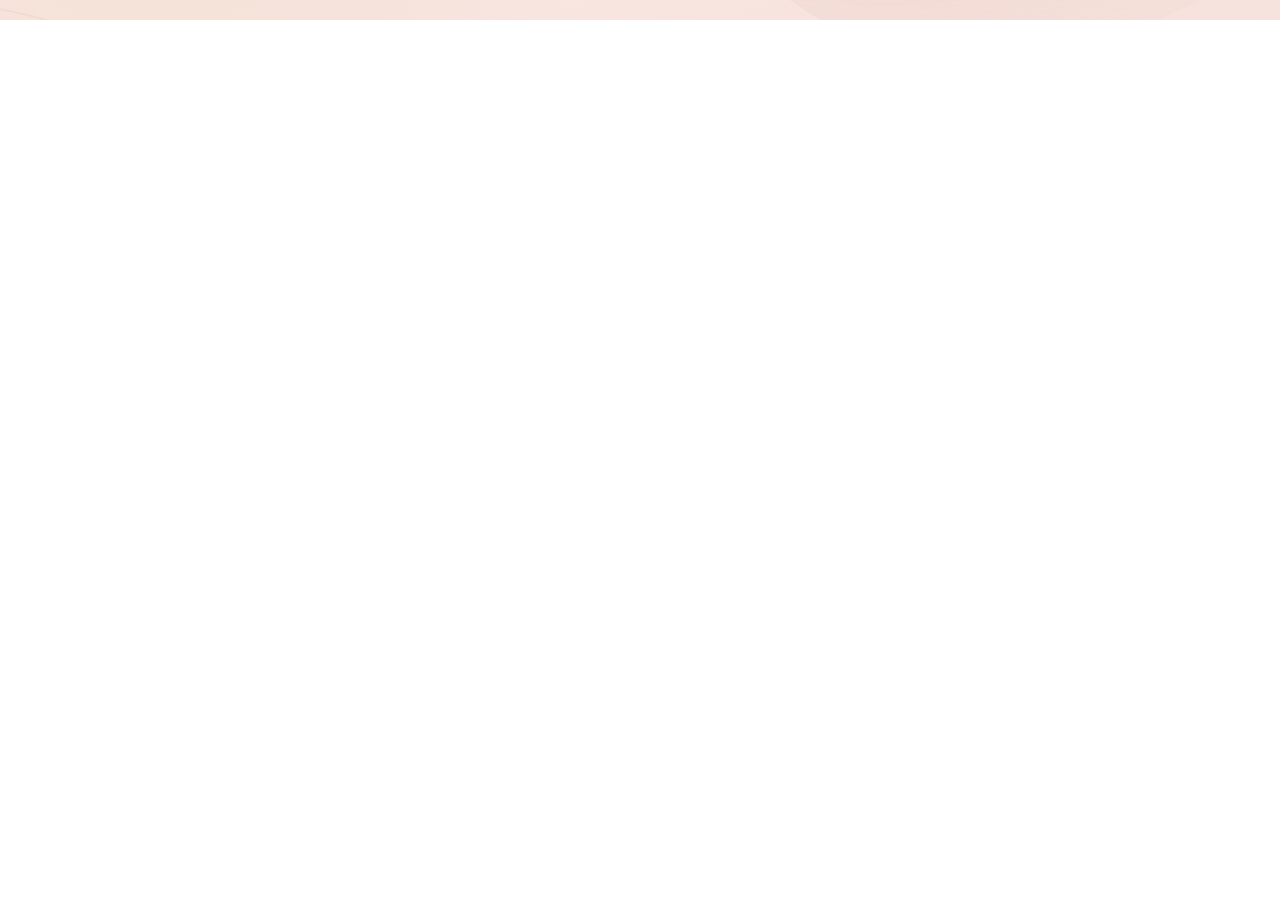
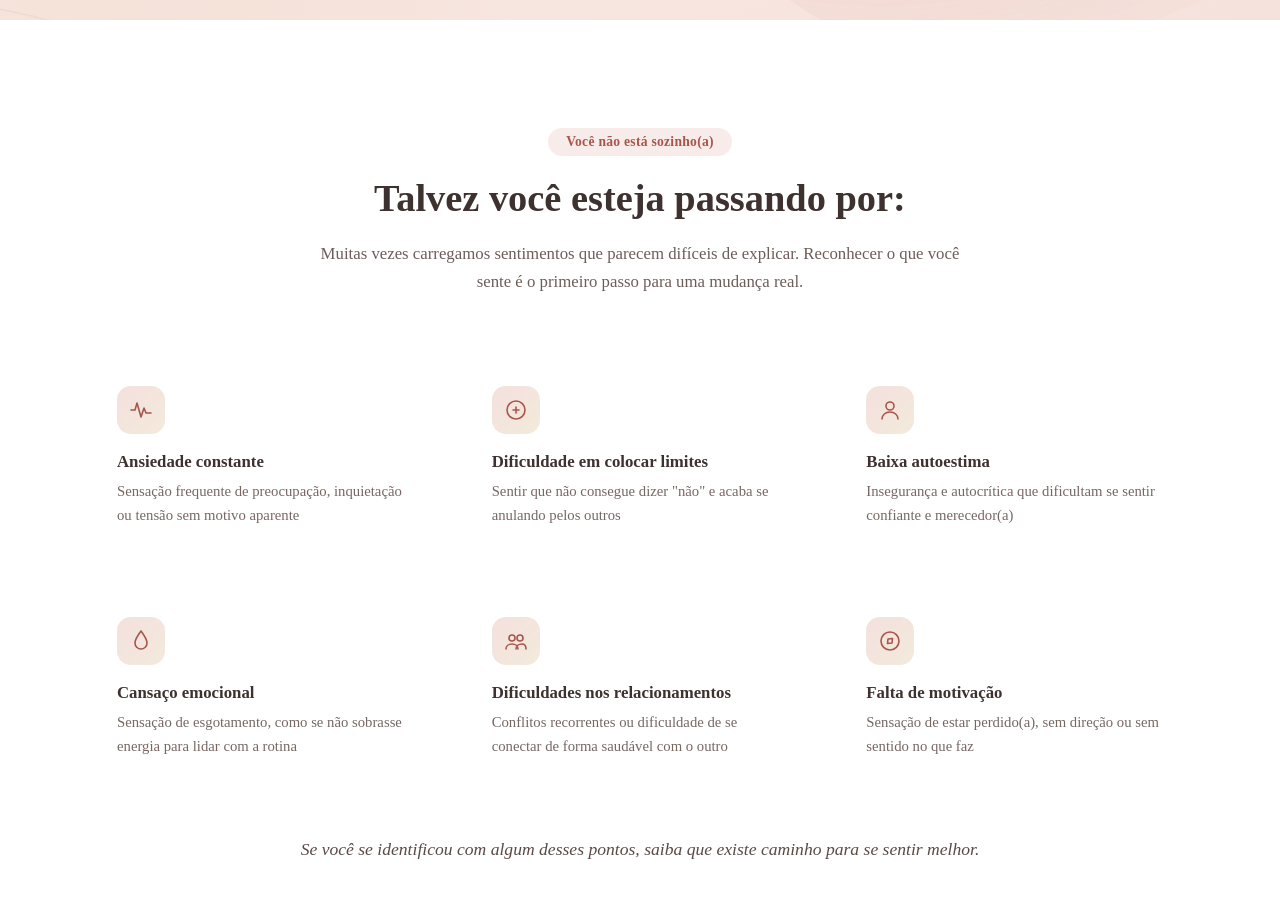
Before and after one commit to Jg4lves/psi, an Angular app: page / in a window 1280 px wide. Shown: the part 780-1678 px from the top of the page. Before the commit the page ends 816 px from the top, so only its background shows below. Built offline with nearby package versions, Linux system fonts and the light colour scheme.

Commit message:
feat: add identificacao section

```diff
--- a/src/app/app.html
+++ b/src/app/app.html
@@ -1,4 +1,5 @@
 <app-background></app-background>
 <div class="page-content">
     <hero></hero>
+    <app-identificacao></app-identificacao>
 </div>
--- a/src/app/app.ts
+++ b/src/app/app.ts
@@ -1,12 +1,12 @@
 import { Component, signal } from '@angular/core';
-import { RouterOutlet } from '@angular/router';
 import { Hero } from './hero/hero';
 import { Background } from './shared/background/background';
+import { Identificacao } from './identificacao/identificacao';
 
 @Component({
   selector: 'app-root',
   standalone: true,
-  imports: [Hero, Background],
+  imports: [Hero, Background, Identificacao],
   templateUrl: './app.html',
   styleUrl: './app.css'
 })
--- /dev/null
+++ b/src/app/identificacao/identificacao.css
@@ -0,0 +1,136 @@
+.identification-section {
+  position: relative;
+  z-index: 1;
+  padding: 100px 24px;
+}
+
+.identification-container {
+  max-width: 1100px;
+  margin: 0 auto;
+}
+
+.identification-header {
+  text-align: center;
+  max-width: 640px;
+  margin: 0 auto 56px;
+}
+
+.section-badge {
+  display: inline-block;
+  padding: 6px 18px;
+  border-radius: 999px;
+  background: rgba(227, 178, 172, 0.25);
+  color: #a8564c;
+  font-size: 0.85rem;
+  font-weight: 600;
+  letter-spacing: 0.02em;
+  margin-bottom: 18px;
+}
+
+.identification-title {
+  font-size: clamp(1.8rem, 3vw, 2.6rem);
+  color: #3d3230;
+  font-weight: 600;
+  line-height: 1.3;
+  margin: 0 0 16px;
+}
+
+.identification-subtitle {
+  font-size: 1.05rem;
+  color: #6b5d59;
+  line-height: 1.7;
+  margin: 0;
+}
+
+.pain-grid {
+  display: grid;
+  grid-template-columns: repeat(3, 1fr);
+  gap: 24px;
+}
+
+@media (max-width: 900px) {
+  .pain-grid {
+    grid-template-columns: repeat(2, 1fr);
+  }
+}
+
+@media (max-width: 600px) {
+  .pain-grid {
+    grid-template-columns: 1fr;
+  }
+}
+
+.pain-card {
+  background: rgba(255, 255, 255, 0.55);
+  backdrop-filter: blur(6px);
+  border: 1px solid rgba(255, 255, 255, 0.6);
+  border-radius: 20px;
+  padding: 32px 26px;
+  transition: transform 0.35s ease, box-shadow 0.35s ease, background 0.35s ease;
+}
+
+.pain-card:hover {
+  transform: translateY(-6px);
+  background: rgba(255, 255, 255, 0.8);
+  box-shadow: 0 18px 34px rgba(180, 120, 105, 0.18);
+}
+
+.pain-icon {
+  width: 48px;
+  height: 48px;
+  border-radius: 14px;
+  display: flex;
+  align-items: center;
+  justify-content: center;
+  margin-bottom: 18px;
+  background: linear-gradient(135deg, rgba(227, 178, 172, 0.4), rgba(220, 195, 154, 0.35));
+  color: #a8564c;
+}
+
+.pain-icon svg {
+  width: 24px;
+  height: 24px;
+}
+
+.pain-card h3 {
+  font-size: 1.05rem;
+  color: #3d3230;
+  font-weight: 600;
+  margin: 0 0 8px;
+}
+
+.pain-card p {
+  font-size: 0.92rem;
+  color: #766763;
+  line-height: 1.6;
+  margin: 0;
+}
+
+.identification-closing {
+  text-align: center;
+  margin-top: 48px;
+  font-size: 1.1rem;
+  color: #5a4a45;
+  font-style: italic;
+}
+
+/* animação de entrada */
+.pain-card {
+  opacity: 0;
+  transform: translateY(20px);
+  animation: fadeInUp 0.6s ease forwards;
+}
+
+.pain-card:nth-child(1) { animation-delay: 0.05s; }
+.pain-card:nth-child(2) { animation-delay: 0.15s; }
+.pain-card:nth-child(3) { animation-delay: 0.25s; }
+.pain-card:nth-child(4) { animation-delay: 0.35s; }
+.pain-card:nth-child(5) { animation-delay: 0.45s; }
+.pain-card:nth-child(6) { animation-delay: 0.55s; }
+
+@keyframes fadeInUp {
+  to {
+    opacity: 1;
+    transform: translateY(0);
+  }
+}
--- /dev/null
+++ b/src/app/identificacao/identificacao.html
@@ -0,0 +1,89 @@
+<section class="identification-section" id="identificacao">
+  <div class="identification-container">
+
+    <div class="identification-header">
+      <span class="section-badge">Você não está sozinho(a)</span>
+      <h2 class="identification-title">
+        Talvez você esteja passando por:
+      </h2>
+      <p class="identification-subtitle">
+        Muitas vezes carregamos sentimentos que parecem difíceis de explicar.
+        Reconhecer o que você sente é o primeiro passo para uma mudança real.
+      </p>
+    </div>
+
+    <div class="pain-grid">
+
+      <div class="pain-card">
+        <div class="pain-icon">
+          <svg viewBox="0 0 24 24" fill="none" stroke="currentColor" stroke-width="1.6" stroke-linecap="round" stroke-linejoin="round">
+            <path d="M2 12h4l2-7 4 14 3-9 2 5h5" />
+          </svg>
+        </div>
+        <h3>Ansiedade constante</h3>
+        <p>Sensação frequente de preocupação, inquietação ou tensão sem motivo aparente</p>
+      </div>
+
+      <div class="pain-card">
+        <div class="pain-icon">
+          <svg viewBox="0 0 24 24" fill="none" stroke="currentColor" stroke-width="1.6" stroke-linecap="round" stroke-linejoin="round">
+            <path d="M12 9v6M9 12h6" />
+            <circle cx="12" cy="12" r="9" />
+          </svg>
+        </div>
+        <h3>Dificuldade em colocar limites</h3>
+        <p>Sentir que não consegue dizer "não" e acaba se anulando pelos outros</p>
+      </div>
+
+      <div class="pain-card">
+        <div class="pain-icon">
+          <svg viewBox="0 0 24 24" fill="none" stroke="currentColor" stroke-width="1.6" stroke-linecap="round" stroke-linejoin="round">
+            <circle cx="12" cy="8" r="4" />
+            <path d="M4 21c0-4 3.5-7 8-7s8 3 8 7" />
+          </svg>
+        </div>
+        <h3>Baixa autoestima</h3>
+        <p>Insegurança e autocrítica que dificultam se sentir confiante e merecedor(a)</p>
+      </div>
+
+      <div class="pain-card">
+        <div class="pain-icon">
+          <svg viewBox="0 0 24 24" fill="none" stroke="currentColor" stroke-width="1.6" stroke-linecap="round" stroke-linejoin="round">
+            <path d="M12 2C9 6 6 10 6 14a6 6 0 0 0 12 0c0-4-3-8-6-12z" />
+          </svg>
+        </div>
+        <h3>Cansaço emocional</h3>
+        <p>Sensação de esgotamento, como se não sobrasse energia para lidar com a rotina</p>
+      </div>
+
+      <div class="pain-card">
+        <div class="pain-icon">
+          <svg viewBox="0 0 24 24" fill="none" stroke="currentColor" stroke-width="1.6" stroke-linecap="round" stroke-linejoin="round">
+            <circle cx="8" cy="9" r="3" />
+            <circle cx="16" cy="9" r="3" />
+            <path d="M2 20c0-3 2.7-5 6-5s6 2 6 5M12 20c0-3 2.7-5 6-5s4 2 4 5" />
+          </svg>
+        </div>
+        <h3>Dificuldades nos relacionamentos</h3>
+        <p>Conflitos recorrentes ou dificuldade de se conectar de forma saudável com o outro</p>
+      </div>
+
+      <div class="pain-card">
+        <div class="pain-icon">
+          <svg viewBox="0 0 24 24" fill="none" stroke="currentColor" stroke-width="1.6" stroke-linecap="round" stroke-linejoin="round">
+            <circle cx="12" cy="12" r="9" />
+            <path d="M14.5 9.5 10 10l-.5 4.5L14 14l.5-4.5z" />
+          </svg>
+        </div>
+        <h3>Falta de motivação</h3>
+        <p>Sensação de estar perdido(a), sem direção ou sem sentido no que faz</p>
+      </div>
+
+    </div>
+
+    <p class="identification-closing">
+      Se você se identificou com algum desses pontos, saiba que existe caminho para se sentir melhor.
+    </p>
+
+  </div>
+</section>
```
Also changed, not shown: src/app/identificacao/identificacao.ts (added, +11 -0 lines), 1 other file (tests, documents, lock files or other folders).
